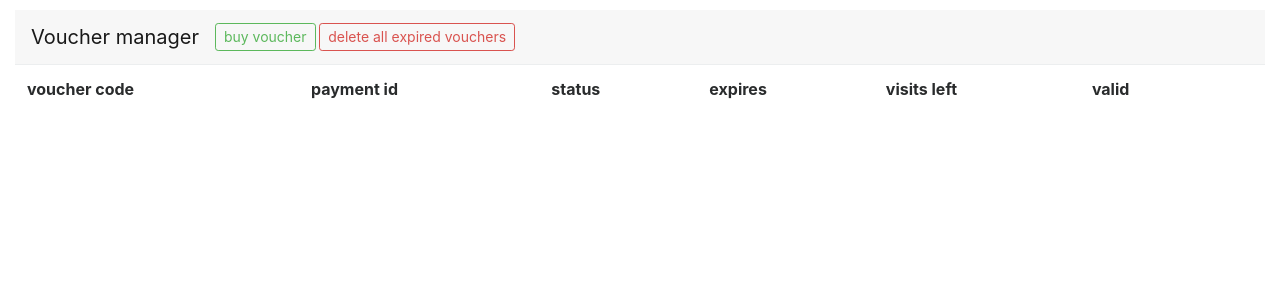
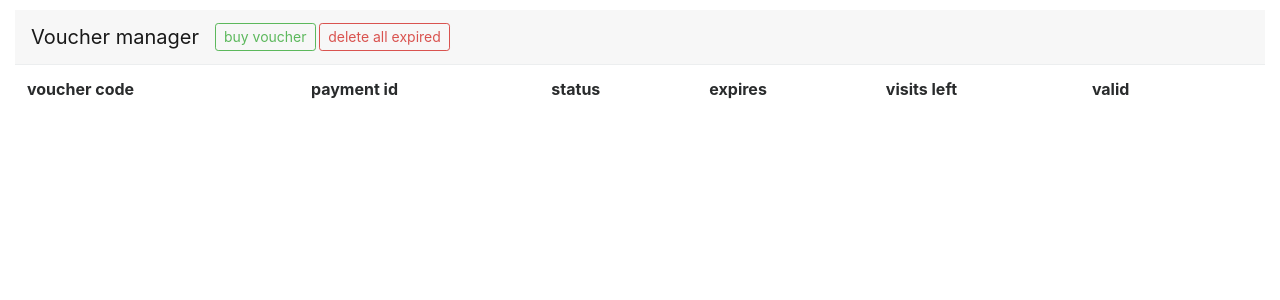
Before and after one commit to wyldebeast-wunderliebe/w20e.paywall, a Flask app: page /manage_vouchers in a window 1280 px wide. Shown: the top 300 px of the page. Run offline with Flask 2, Linux system fonts and the light colour scheme; lists and menus that the app fills with data are empty; parts of the project's set-up code (start-up, migrations or seed data) failed here and were passed over; some libraries are stand-ins or nearby versions.

Commit message:
Minor adjustments

```diff
--- a/src/w20e/paywall/templates/manage_vouchers.html
+++ b/src/w20e/paywall/templates/manage_vouchers.html
@@ -46,13 +46,13 @@
             <a href="delete_voucher/all_expired"
                class="btn btn-outline-danger btn-sm"
                role="button">
-                delete all expired vouchers
+                delete all expired
             </a>
             {% if current_cookie %}
             <a href="verify_voucher/{{ current_cookie }}"
                data-voucher-code="{{ current_cookie }}"
                class="btn btn-outline-info btn-sm btn-verify"
-               role="button">check voucher in cookie: {{ current_cookie }}</a>
+               role="button">active voucher: {{ current_cookie }}</a>
             {% endif %}
         </small>
     </nav>
```
